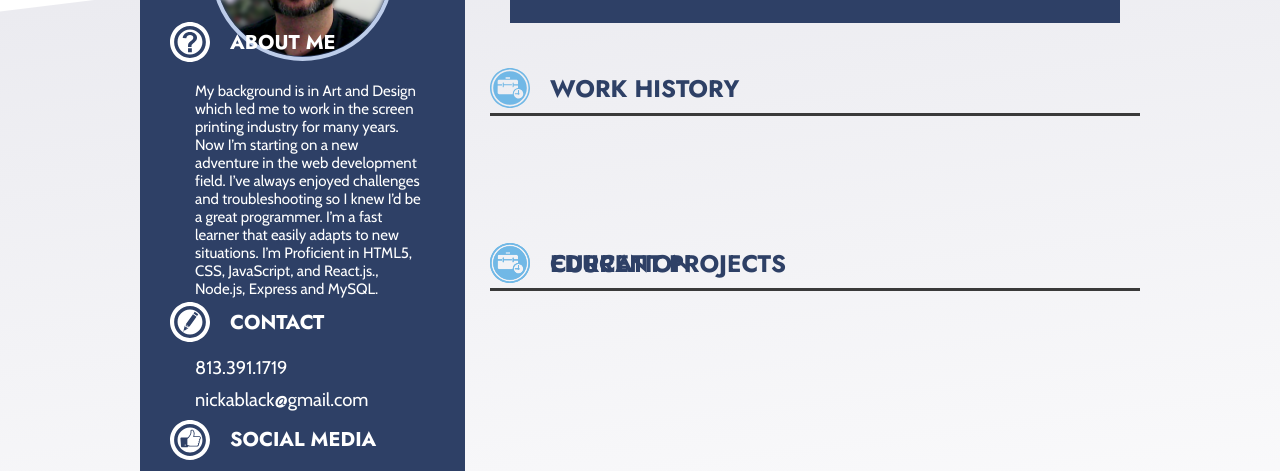
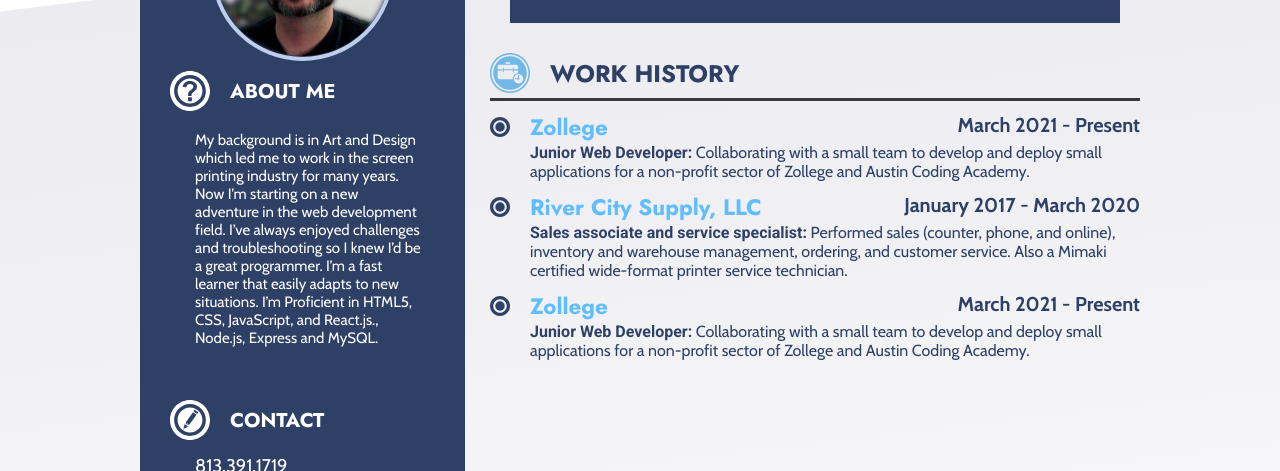
Before and after one commit to nblack0917/nickBlack-webdev-portfolio, a plain HTML site: page resume.html in a window 1280 px wide. Shown: the part 317-788 px from the top of the page. Drawn offline with nearby package versions, Linux system fonts and the light colour scheme; a script that the page names is missing.

Commit message:
continue on resume

```diff
--- a/resume-style.css
+++ b/resume-style.css
@@ -25,8 +25,9 @@ p {
 .resume-container {
   display: grid;
   grid-template-columns: 325px 25px 1fr;
-  grid-template-rows: 215px 175px 1fr;
+  grid-template-rows: 200px 2fr 1fr;
   width: 1000px;
+  height: 1200px;
   margin: 40px auto 0;
   transform: skewY(7deg);
   margin-top: -80px;
@@ -115,7 +116,7 @@ p {
   color: black;
   text-align: center;
   display: grid;
-  grid-template-rows: repeat(4, auto);
+  grid-template-rows: repeat(5, auto);
   grid-row-start: 1;
   grid-row-end: 4;
   margin-bottom: 20px;
@@ -139,6 +140,40 @@ p {
   padding-left: 20px;
   font-family: "Jost", sans-serif;
   font-size: 1.25rem;
+}
+
+.row-title {
+  display: flex;
+  justify-content: space-between;
+  align-items: center;
+  padding-top: 5px;
+}
+
+.left-heading {
+  color: rgb(96, 190, 255);
+  padding-left: 20px;
+  font-family: "Jost", sans-serif;
+  font-size: 1.4rem;
+  font-weight: 700;
+}
+
+.left-date {
+  color: rgb(46, 64, 102);
+  font-family: "Cabin", sans-serif;
+  font-size: 1.25rem;
+}
+
+.row-content {
+  padding-left: 40px;
+}
+
+.row-details {
+  color: rgb(46, 64, 102);
+  font-family: "Cabin", sans-serif;
+}
+
+.row-bold {
+  font-weight: 700;
 }
 
 .about-me-text {
--- a/resume.html
+++ b/resume.html
@@ -45,6 +45,51 @@
                     <h2 class="section-heading">WORK HISTORY</h2>
                 </div>
                 <hr class="statement-rule">
+                <div class="row-title">
+                    <div class="row-title">
+                        <img src="./Images/svg/button.svg" alt="circle" width="20px">
+                        <h3 class="left-heading">Zollege</h3>
+                    </div>
+                    <div class="row-date">
+                        <h4 class="left-date">March 2021 - Present</h4>
+                    </div>
+                </div>
+                <div class="row-content">
+                    <p class="row-details">
+                        <span class="row-bold">Junior Web Developer:</span>
+                        Collaborating with a small team to develop and deploy small applications for a non-profit sector of Zollege and Austin Coding Academy.
+                    </p>
+                </div>
+                <div class="row-title">
+                    <div class="row-title">
+                        <img src="./Images/svg/button.svg" alt="circle" width="20px">
+                        <h3 class="left-heading">River City Supply, LLC</h3>
+                    </div>
+                    <div class="row-date">
+                        <h4 class="left-date">January 2017 - March 2020</h4>
+                    </div>
+                </div>
+                <div class="row-content">
+                    <p class="row-details">
+                        <span class="row-bold">Sales associate and service specialist:</span>
+                        Performed sales (counter, phone, and online), inventory and warehouse management, ordering, and customer service. Also a Mimaki certified wide-format printer service technician.
+                    </p>
+                </div>
+                <div class="row-title">
+                    <div class="row-title">
+                        <img src="./Images/svg/button.svg" alt="circle" width="20px">
+                        <h3 class="left-heading">Zollege</h3>
+                    </div>
+                    <div class="row-date">
+                        <h4 class="left-date">March 2021 - Present</h4>
+                    </div>
+                </div>
+                <div class="row-content">
+                    <p class="row-details">
+                        <span class="row-bold">Junior Web Developer:</span>
+                        Collaborating with a small team to develop and deploy small applications for a non-profit sector of Zollege and Austin Coding Academy.
+                    </p>
+                </div>
             </div>
             <div class="resume-info">
                 <div class="section-heading-row">
```
